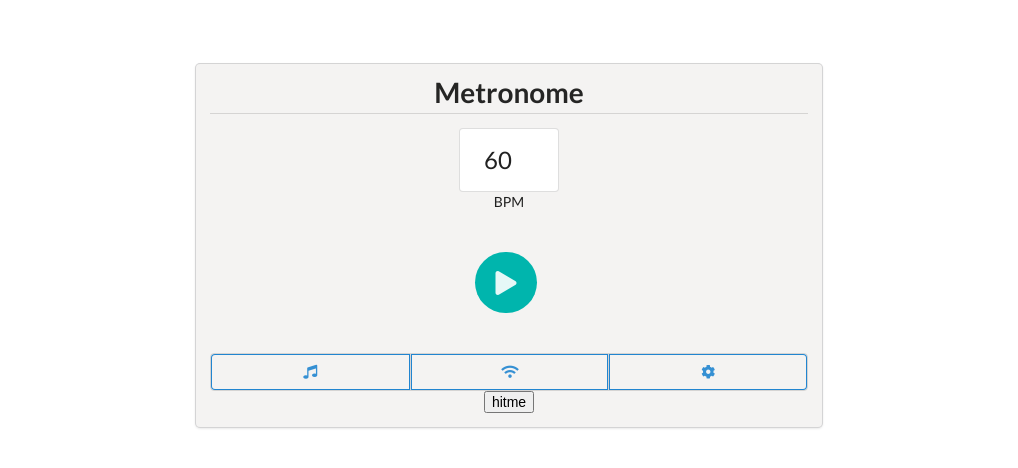
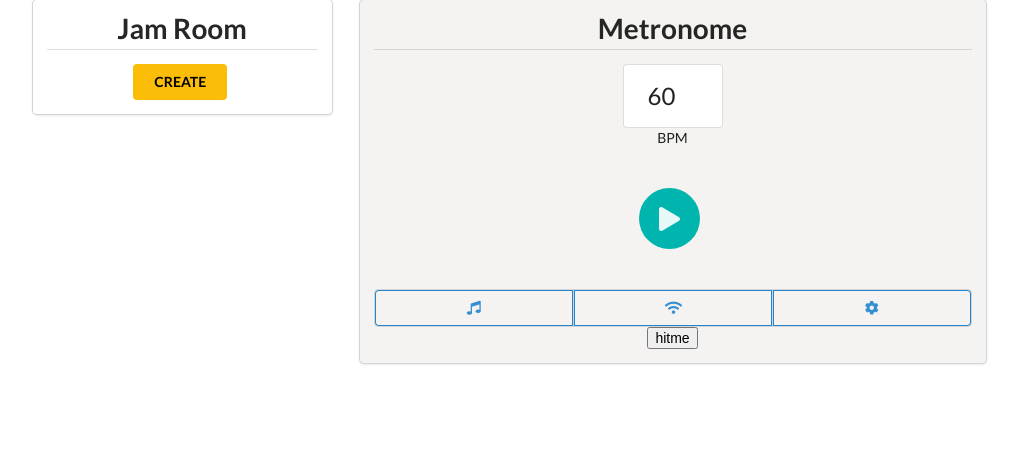
Before and after one commit to cowbonlin/SyncMetronome, a React (Create React App) app in the folder client/: page / in a window 1280 px wide. Shown: the top 468 px of the page, without its empty margins (131-1149 px from the left). Built offline with nearby package versions, Linux system fonts and the light colour scheme.

Commit message:
add JamRoom

```diff
--- a/client/src/components/App.js
+++ b/client/src/components/App.js
@@ -2,6 +2,7 @@ import React from 'react';
 import Tone from 'tone';
 
 import Bpm from './Bpm';
+import JamRoom from './JamRoom';
 import '../styles/Main.css';
 
 class App extends React.Component {
@@ -41,8 +42,12 @@ class App extends React.Component {
 
     render() {
         return (
-            <div className="ui textcontainer">
-                <div className="ui center aligned grid" style={{marginTop: '50px'}}>
+            <div className="ui fluid textcontainer" id="app-container">
+                <div className="ui center aligned grid">
+                    <div className="four wide column">
+                        <JamRoom />
+                    </div>
+
                     <div className="eight wide column">
                         <div className="ui fluid centered card" id="main-card">
                             <div className="content">
--- /dev/null
+++ b/client/src/components/JamRoom.js
@@ -0,0 +1,18 @@
+import React from 'react';
+
+import '../styles/JamRoom.css';
+
+class JamRoom extends React.Component {
+    render() {
+        return (
+            <div className="ui fluid centered card">
+                <div className="content">
+                    <h1 className="ui dividing header">Jam Room</h1>
+                    <button className="ui yellow button" id="create-room">CREATE</button>
+                </div>
+            </div>
+        );
+    }
+}
+
+export default JamRoom;
--- /dev/null
+++ b/client/src/styles/JamRoom.css
@@ -0,0 +1,3 @@
+button#create-room {
+    color: black;
+}
```
